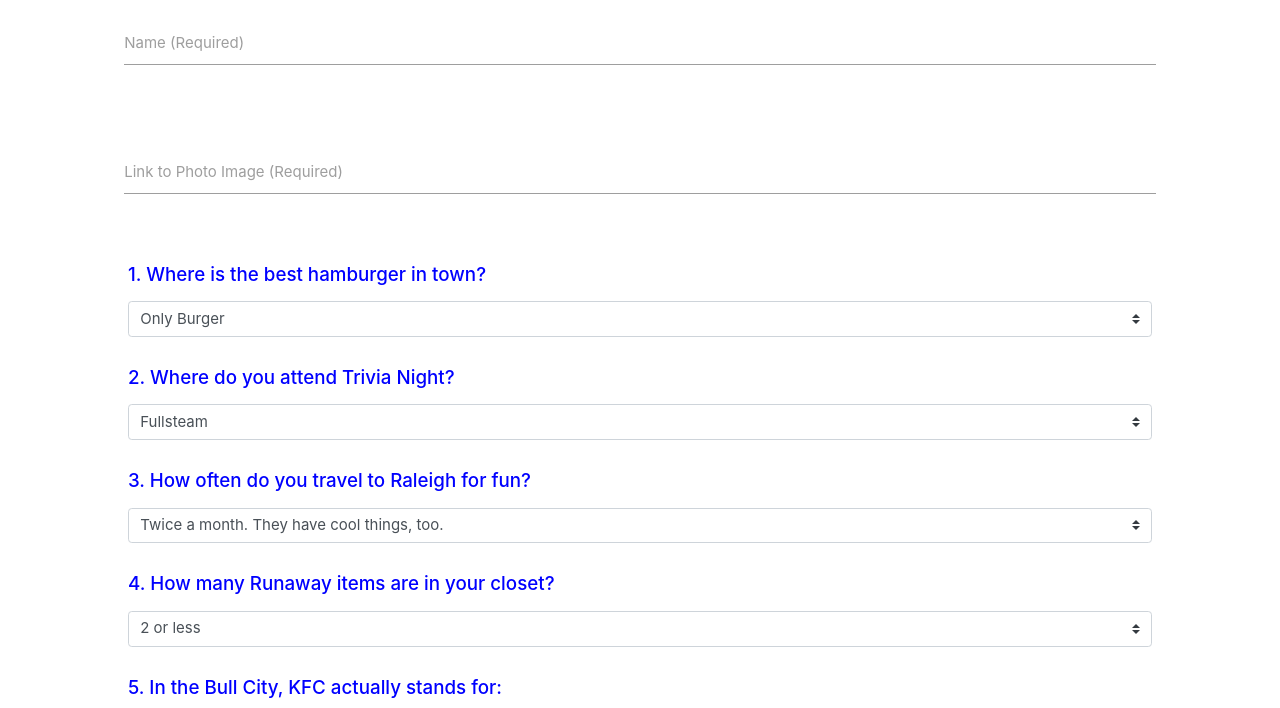
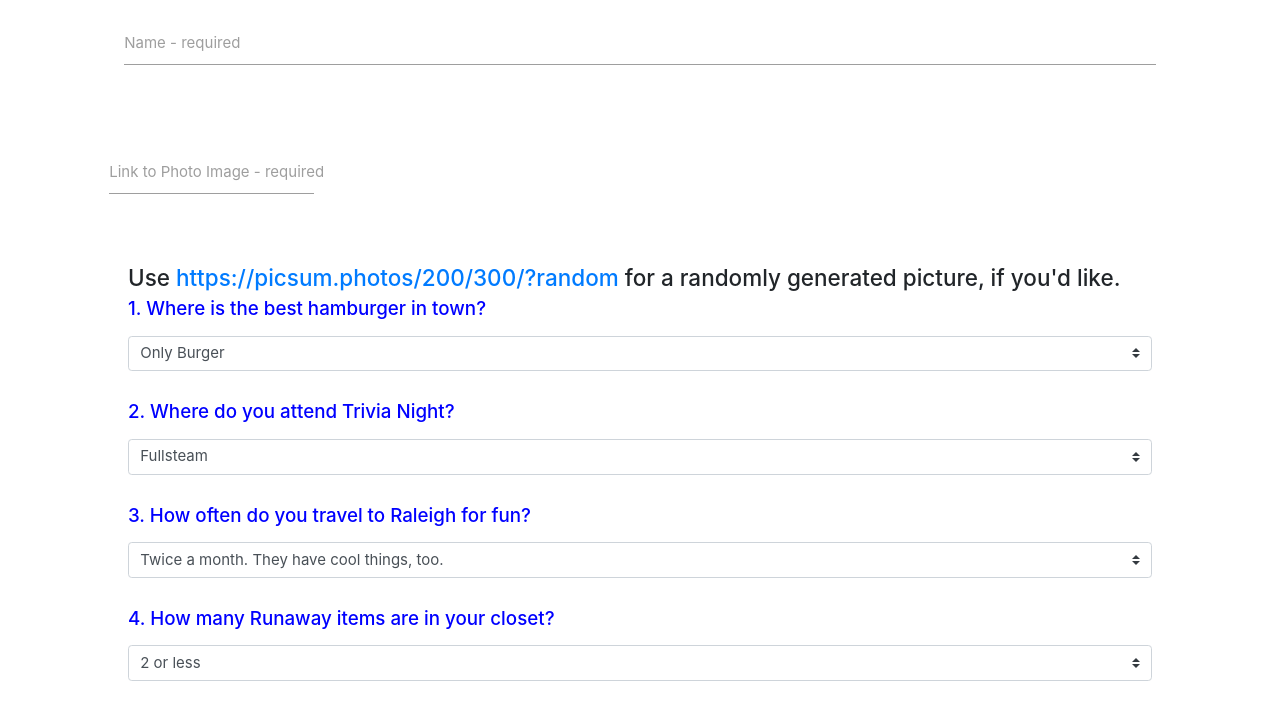
Before and after one commit to AceKingQueen/Bull-City-Friend-Finder, a website: page app/public/survey.html in a window 1280 px wide. Shown: the part 48-756 px from the top of the page. Drawn offline with nearby package versions, Linux system fonts and the light colour scheme.

Commit message:
cleaning up initial form entry; modal still needed

```diff
--- a/app/data/friends.js
+++ b/app/data/friends.js
@@ -1,7 +1,7 @@
 
 var friends = [{
     name:"Wool E. Bull",
-    photo:"http://data.whicdn.com/images/70246635/original.gif",
+    photo:"https://picsum.photos/200/300/?random",
     scores:[
         3,
         1,
@@ -16,7 +16,7 @@
       ]
   },{
     name: 'Brad Pitt ',
-		photo: 'http://cdn1.clevver.com/wp-content/uploads/2014/01/world-without-vampires-interview-with-a-vampire-1.gif',
+		photo: 'https://picsum.photos/200/300/?random',
 		scores: [
 			'2',
 			'4',
--- a/app/public/survey.html
+++ b/app/public/survey.html
@@ -26,23 +26,22 @@
         <div class="row">
           <div class="input-field col s12">
             <textarea id="user-name" class="materialize-textarea"></textarea>
-            <label for="name">Name (Required)</label>
+            <label for="name">Name - required</label>
+          </div>
+        </div>
+    </div>
+
+    <div class="row">
+        <div class="row">
+          <div class="input-field col s12">
+            <textarea id="user-photo" class="materialize-textarea"></textarea>
+            <label for="photo">Link to Photo Image - required</label>
           </div>
         </div>
       </form>
     </div>
 
-    <div class="row">
-      <form class="col s12">
-        <div class="row">
-          <div class="input-field col s12">
-            <textarea id="user-photo" class="materialize-textarea"></textarea>
-            <label for="photo">Link to Photo Image (Required)</label>
-          </div>
-        </div>
-      </form>
-    </div>
-
+    <h4>Use <a href="https://picsum.photos/200/300/?random">https://picsum.photos/200/300/?random</a> for a randomly generated picture, if you'd like.</h4>
 
     <div class="form-group">
       <label for="exampleFormControlSelect1">
```
